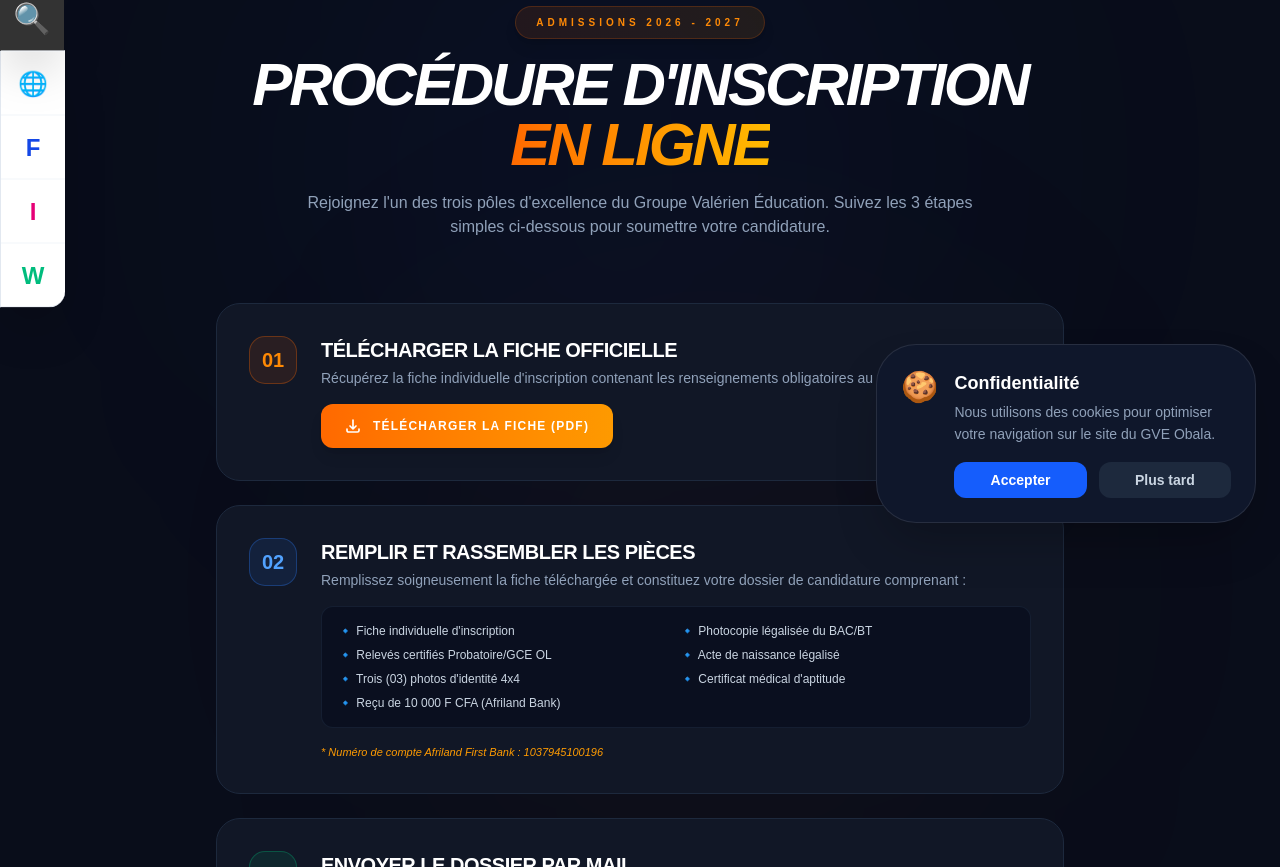
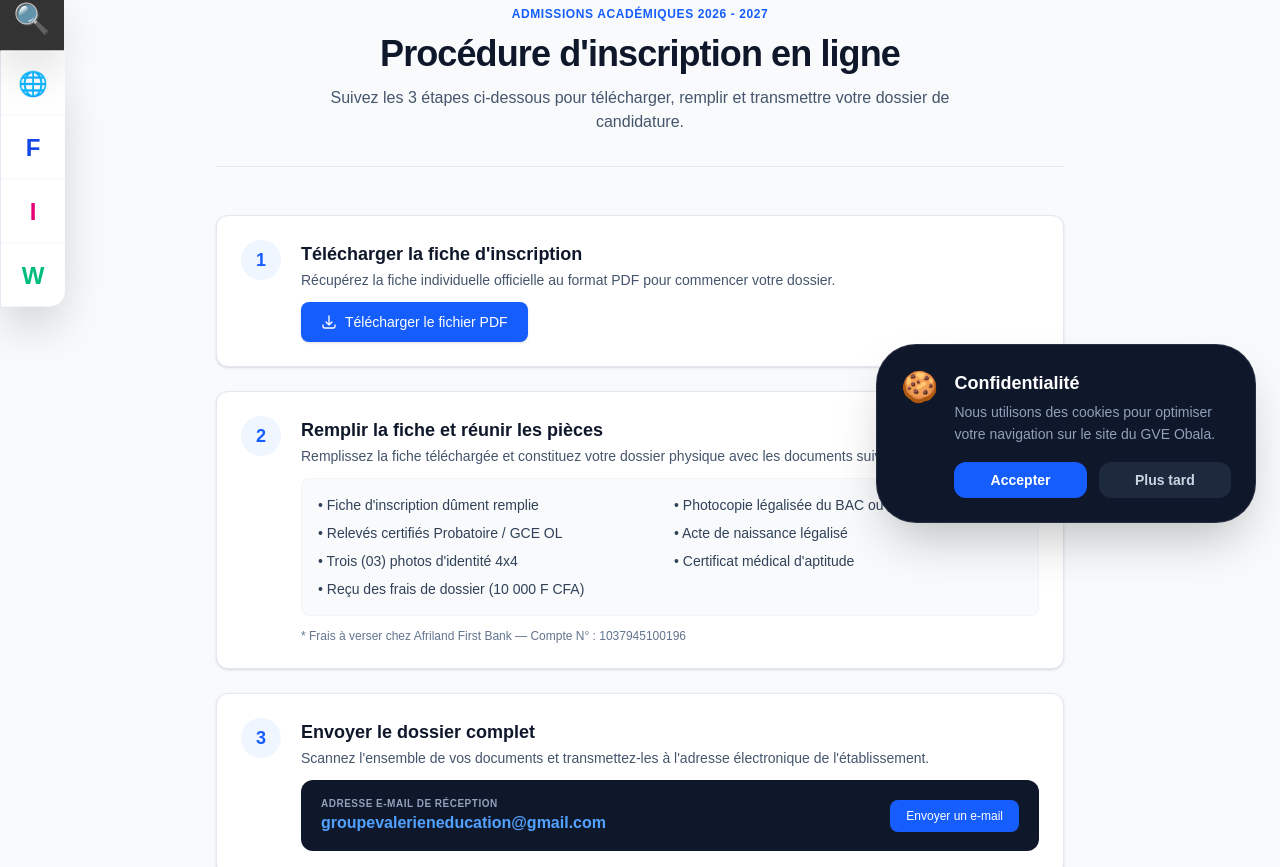
Before and after one commit to Franckdev237/institut-univ, a Next.js app: page /admissions in a window 1280 px wide. Shown: the part 253-1120 px from the top of the page. Built offline with nearby package versions, Linux system fonts and the light colour scheme.

Commit message:
Mise en place du design epure et clair pour les inscriptions et modification du nom de la fiche d'inscription

```diff
--- a/app/admissions/page.js
+++ b/app/admissions/page.js
@@ -2,105 +2,101 @@ import React from 'react';
 
 export default function InscriptionPage() {
   return (
-    <main className="min-h-screen bg-[#090D1A] text-white pt-36 pb-24 font-sans relative overflow-hidden">
-      <div className="absolute top-0 left-1/4 w-[600px] h-[600px] bg-blue-600/5 rounded-full blur-[150px] pointer-events-none"></div>
-      <div className="absolute top-1/3 right-1/4 w-[500px] h-[500px] bg-orange-500/5 rounded-full blur-[150px] pointer-events-none"></div>
+    <main className="min-h-screen bg-slate-50 text-slate-900 pt-36 pb-24 font-sans">
+      <div className="max-w-4xl mx-auto px-6">
 
-      <div className="max-w-4xl mx-auto px-6 relative z-10">
-
-        {/* En-tête de la page */}
-        <div className="text-center space-y-4 mb-16">
-          <div className="inline-flex items-center gap-2.5 bg-gradient-to-r from-orange-500/10 to-amber-500/10 text-orange-400 font-black text-[10px] uppercase tracking-[0.4em] px-5 py-2 rounded-full border border-orange-500/20 shadow-lg">
-            ADMISSIONS 2026 - 2027
+        {/* En-tête de la page - Simple & Pro */}
+        <div className="text-center space-y-3 mb-12 border-b border-slate-200 pb-8">
+          <div className="text-xs font-bold uppercase tracking-wider text-blue-600">
+            Admissions Académiques 2026 - 2027
           </div>
-          <h1 className="text-4xl md:text-6xl font-black tracking-tighter uppercase italic leading-none">
-            PROCÉDURE D&apos;INSCRIPTION <br />
-            <span className="text-transparent bg-clip-text bg-gradient-to-r from-orange-500 to-amber-400">EN LIGNE</span>
+          <h1 className="text-3xl md:text-4xl font-extrabold text-slate-900 tracking-tight">
+            Procédure d&apos;inscription en ligne
           </h1>
-          <p className="text-slate-400 max-w-2xl mx-auto text-sm md:text-base font-light">
-            {"Rejoignez l'un des trois pôles d'excellence du Groupe Valérien Éducation. Suivez les 3 étapes simples ci-dessous pour soumettre votre candidature."}
+          <p className="text-slate-600 max-w-2xl mx-auto text-sm md:text-base">
+            Suivez les 3 étapes ci-dessous pour télécharger, remplir et transmettre votre dossier de candidature.
           </p>
         </div>
 
-        {/* Les 3 Étapes */}
-        <div className="space-y-6 mb-16">
+        {/* Les 3 Étapes épurées */}
+        <div className="space-y-6 mb-12">
 
           {/* ÉTAPE 1 */}
-          <div className="bg-[#111726] border border-slate-800 rounded-3xl p-6 md:p-8 flex flex-col md:flex-row gap-6 items-start transition-all hover:border-slate-700">
-            <div className="w-12 h-12 rounded-2xl bg-orange-500/10 border border-orange-500/30 flex items-center justify-center shrink-0 text-orange-400 font-black text-xl">
-              01
+          <div className="bg-white border border-slate-200 rounded-xl p-6 flex flex-col md:flex-row gap-5 items-start shadow-sm">
+            <div className="w-10 h-10 rounded-full bg-blue-50 flex items-center justify-center shrink-0 text-blue-600 font-bold text-lg">
+              1
             </div>
-            <div className="space-y-4 flex-grow w-full">
+            <div className="space-y-3 flex-grow w-full">
               <div>
-                <h3 className="text-xl font-bold text-white uppercase tracking-tight">Télécharger la Fiche Officielle</h3>
-                <p className="text-slate-400 text-sm font-light mt-1">
-                  {"Récupérez la fiche individuelle d'inscription contenant les renseignements obligatoires au format PDF."}
+                <h3 className="text-lg font-bold text-slate-900">Télécharger la fiche d&apos;inscription</h3>
+                <p className="text-slate-600 text-sm mt-0.5">
+                  Récupérez la fiche individuelle officielle au format PDF pour commencer votre dossier.
                 </p>
               </div>
 
               <a
                 href="/fiche-inscription.pdf"
                 download="Fiche_Inscription_Groupe_Valerien.pdf"
-                className="inline-flex items-center gap-3 bg-gradient-to-r from-orange-500 to-amber-500 hover:from-orange-600 hover:to-amber-600 text-white font-bold text-xs uppercase tracking-widest px-6 py-3.5 rounded-xl transition-all shadow-lg transform hover:-translate-y-0.5"
+                className="inline-flex items-center gap-2 bg-blue-600 hover:bg-blue-700 text-white font-medium text-sm px-5 py-2.5 rounded-lg transition-colors shadow-sm"
               >
-                <svg xmlns="http://www.w3.org/2000/svg" fill="none" viewBox="0 0 24 24" strokeWidth={2.5} stroke="currentColor" className="w-4 h-4">
+                <svg xmlns="http://www.w3.org/2000/svg" fill="none" viewBox="0 0 24 24" strokeWidth={2} stroke="currentColor" className="w-4 h-4">
                   <path strokeLinecap="round" strokeLinejoin="round" d="M3 16.5v2.25A2.25 2.25 0 0 0 5.25 21h13.5A2.25 2.25 0 0 0 21 18.75V16.5M16.5 12 12 16.5m0 0L7.5 12m4.5 4.5V3" />
                 </svg>
-                Télécharger la Fiche (PDF)
+                Télécharger le fichier PDF
               </a>
             </div>
           </div>
 
           {/* ÉTAPE 2 */}
-          <div className="bg-[#111726] border border-slate-800 rounded-3xl p-6 md:p-8 flex flex-col md:flex-row gap-6 items-start transition-all hover:border-slate-700">
-            <div className="w-12 h-12 rounded-2xl bg-blue-500/10 border border-blue-500/30 flex items-center justify-center shrink-0 text-blue-400 font-black text-xl">
-              02
+          <div className="bg-white border border-slate-200 rounded-xl p-6 flex flex-col md:flex-row gap-5 items-start shadow-sm">
+            <div className="w-10 h-10 rounded-full bg-blue-50 flex items-center justify-center shrink-0 text-blue-600 font-bold text-lg">
+              2
             </div>
-            <div className="space-y-4 flex-grow">
+            <div className="space-y-3 flex-grow w-full">
               <div>
-                <h3 className="text-xl font-bold text-white uppercase tracking-tight">Remplir et Rassembler les Pièces</h3>
-                <p className="text-slate-400 text-sm font-light mt-1">
-                  {"Remplissez soigneusement la fiche téléchargée et constituez votre dossier de candidature comprenant :"}
+                <h3 className="text-lg font-bold text-slate-900">Remplir la fiche et réunir les pièces</h3>
+                <p className="text-slate-600 text-sm mt-0.5">
+                  Remplissez la fiche téléchargée et constituez votre dossier physique avec les documents suivants :
                 </p>
               </div>
-              <ul className="grid grid-cols-1 sm:grid-cols-2 gap-2 text-xs text-slate-300 font-light bg-slate-950/40 p-4 rounded-xl border border-slate-800/60">
-                <li className="flex items-center gap-2">🔹 Fiche individuelle d&apos;inscription</li>
-                <li className="flex items-center gap-2">🔹 Photocopie légalisée du BAC/BT</li>
-                <li className="flex items-center gap-2">🔹 Relevés certifiés Probatoire/GCE OL</li>
-                <li className="flex items-center gap-2">🔹 Acte de naissance légalisé</li>
-                <li className="flex items-center gap-2">🔹 Trois (03) photos d&apos;identité 4x4</li>
-                <li className="flex items-center gap-2">🔹 Certificat médical d&apos;aptitude</li>
-                <li className="flex items-center gap-2">🔹 Reçu de 10 000 F CFA (Afriland Bank)</li>
+              <ul className="grid grid-cols-1 sm:grid-cols-2 gap-2 text-sm text-slate-700 bg-slate-50 p-4 rounded-lg border border-slate-100">
+                <li>• Fiche d&apos;inscription dûment remplie</li>
+                <li>• Photocopie légalisée du BAC ou BT</li>
+                <li>• Relevés certifiés Probatoire / GCE OL</li>
+                <li>• Acte de naissance légalisé</li>
+                <li>• Trois (03) photos d&apos;identité 4x4</li>
+                <li>• Certificat médical d&apos;aptitude</li>
+                <li>• Reçu des frais de dossier (10 000 F CFA)</li>
               </ul>
-              <p className="text-[11px] text-amber-500 italic">
-                * Numéro de compte Afriland First Bank : 1037945100196
+              <p className="text-xs text-slate-500 font-medium">
+                * Frais à verser chez Afriland First Bank — Compte N° : 1037945100196
               </p>
             </div>
           </div>
 
           {/* ÉTAPE 3 */}
-          <div className="bg-[#111726] border border-slate-800 rounded-3xl p-6 md:p-8 flex flex-col md:flex-row gap-6 items-start transition-all hover:border-slate-700">
-            <div className="w-12 h-12 rounded-2xl bg-emerald-500/10 border border-emerald-500/30 flex items-center justify-center shrink-0 text-emerald-400 font-black text-xl">
-              03
+          <div className="bg-white border border-slate-200 rounded-xl p-6 flex flex-col md:flex-row gap-5 items-start shadow-sm">
+            <div className="w-10 h-10 rounded-full bg-blue-50 flex items-center justify-center shrink-0 text-blue-600 font-bold text-lg">
+              3
             </div>
-            <div className="space-y-4 flex-grow w-full">
+            <div className="space-y-3 flex-grow w-full">
               <div>
-                <h3 className="text-xl font-bold text-white uppercase tracking-tight">Envoyer le Dossier par Mail</h3>
-                <p className="text-slate-400 text-sm font-light mt-1">
-                  {"Scannez l'ensemble de vos pièces en un seul fichier (ou dossier compressé) et envoyez-le à l'adresse e-mail officielle des admissions."}
+                <h3 className="text-lg font-bold text-slate-900">Envoyer le dossier complet</h3>
+                <p className="text-slate-600 text-sm mt-0.5">
+                  Scannez l&apos;ensemble de vos documents et transmettez-les à l&apos;adresse électronique de l&apos;établissement.
                 </p>
               </div>
 
-              <div className="flex flex-col sm:flex-row justify-between items-start sm:items-center gap-4 bg-slate-950/80 border border-emerald-500/20 px-6 py-4 rounded-2xl">
+              <div className="flex flex-col sm:flex-row justify-between items-start sm:items-center gap-4 bg-slate-900 text-white px-5 py-4 rounded-xl w-full">
                 <div>
-                  <span className="block text-[10px] text-emerald-400 font-mono tracking-widest uppercase">ADRESSE D&apos;ENVOI</span>
-                  <span className="text-sm md:text-base font-bold text-white tracking-tight">groupevalerieneducation@gmail.com</span>
+                  <span className="block text-[10px] text-slate-400 uppercase tracking-wider font-semibold">Adresse e-mail de réception</span>
+                  <span className="text-sm md:text-base font-mono font-bold text-blue-400">groupevalerieneducation@gmail.com</span>
                 </div>
                 <a
                   href="mailto:groupevalerieneducation@gmail.com?subject=Candidature%20Inscription%202026%20-%20Groupe%20Valerien"
-                  className="bg-emerald-500 hover:bg-emerald-600 text-slate-950 font-black text-[10px] tracking-wider uppercase px-4 py-2 rounded-lg transition-colors shrink-0"
+                  className="bg-blue-600 hover:bg-blue-700 text-white font-medium text-xs px-4 py-2 rounded-lg transition-colors shrink-0"
                 >
-                  Ouvrir ma messagerie
+                  Envoyer un e-mail
                 </a>
               </div>
             </div>
@@ -108,9 +104,10 @@ export default function InscriptionPage() {
 
         </div>
 
-        <div className="text-center bg-slate-900/40 border border-slate-800 rounded-2xl p-6">
-          <p className="text-xs text-slate-400 font-light">
-            📌 <strong>Important :</strong> {"Le candidat devra obligatoirement se présenter au secrétariat du campus d'Obala muni des pièces physiques originales le jour de la rentrée pour validation définitive de son inscription."}
+        {/* Note de rappel en bas */}
+        <div className="bg-amber-50 border border-amber-200 rounded-xl p-5 text-center">
+          <p className="text-xs text-amber-800 leading-relaxed">
+            📌 <strong>Rappel important :</strong> Le candidat devra obligatoirement présenter les pièces physiques originales au secrétariat du campus d&apos;Obala dès la rentrée académique pour la validation définitive de son inscription.
           </p>
         </div>
 
```
Also changed, not shown: read.txt, 1 other file (tests, documents, lock files or other folders).
